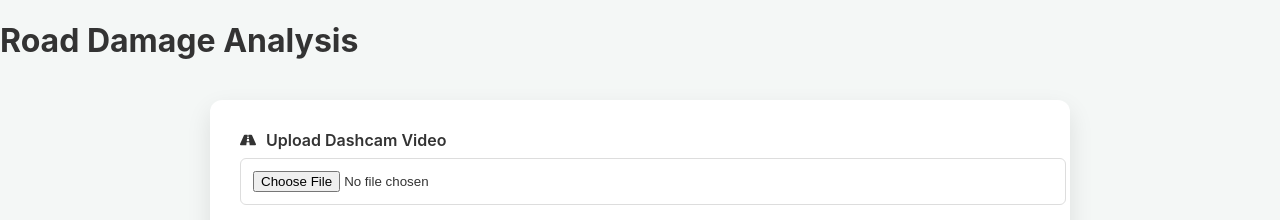
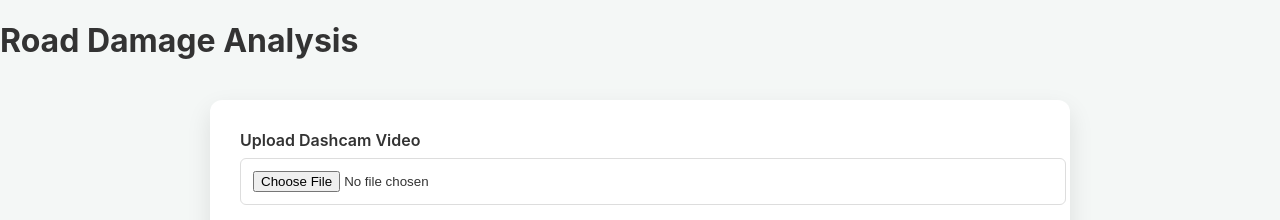
Before and after one commit to Nayem73/Road-Damage-Classification, a React (Create React App) app in the folder frontend/road-damage-classification/: page / in a window 1280 px wide. Shown: the top 220 px of the page. Built offline with nearby package versions, Linux system fonts and the light colour scheme.

Commit message:
Removed the road logo

```diff
--- a/frontend/road-damage-classification/src/components/UploadForm.js
+++ b/frontend/road-damage-classification/src/components/UploadForm.js
@@ -163,7 +163,7 @@ const UploadForm = () => {
       <div className="upload-form">
         <form onSubmit={handleSubmit}>
           <div className="form-group">
-            <label><FaRoad /> Upload Dashcam Video</label>
+            <label>Upload Dashcam Video</label>
             <input type="file" onChange={handleFileChange} accept="video/*" className="file-input" />
           </div>
           <button type="submit" disabled={loading} className="analyze-button">
```
